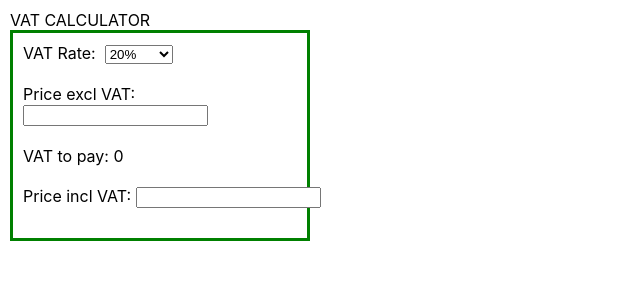
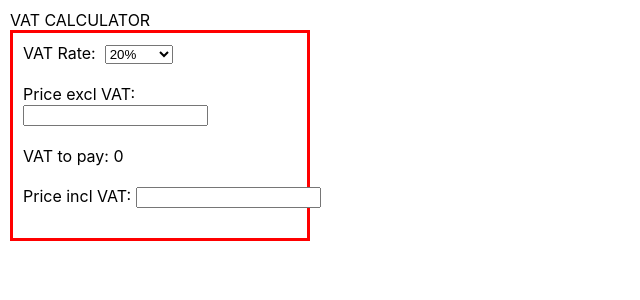
Before and after one commit to vpkhandavalli/lbg-pipeline-complete-2, a React (Create React App) app: page / in a window 1280 px wide. Shown: the top 300 px of the page, without its empty margins (0-640 px from the left). Built offline with nearby package versions, Linux system fonts and the light colour scheme.

Commit message:
Update App.css red border

```diff
--- a/src/App.css
+++ b/src/App.css
@@ -4,7 +4,7 @@
 }
 
 .colour-border{
-  border: 3px solid green;
+  border: 3px solid red;
   padding: 10px;
 }
 
```
